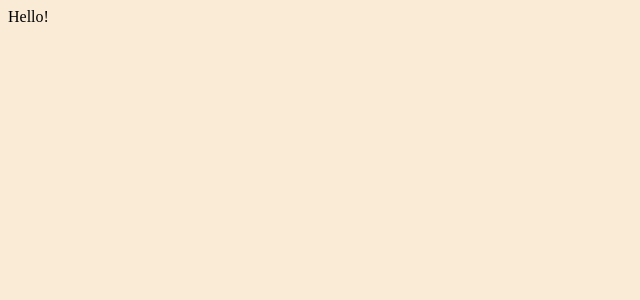
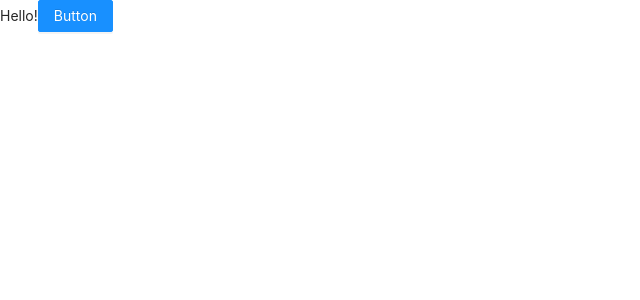
Before and after one commit to js5323/react-ts-quick-starter, a React app: page / in a window 1280 px wide. Shown: the top 300 px of the page, without its empty margins (0-640 px from the left). Built offline with nearby package versions, Linux system fonts and the light colour scheme.

Commit message:
feat: add ant

```diff
--- a/package.json
+++ b/package.json
@@ -108,6 +108,7 @@
   ],
   "dependencies": {
     "@babel/runtime-corejs3": "^7.11.2",
+    "antd": "^4.6.1",
     "react": "^16.13.1",
     "react-dom": "^16.13.1"
   }
--- a/src/app.less
+++ b/src/app.less
@@ -1,7 +1 @@
-body {
-  background-color: antiquewhite;
-}
-
-.box {
-  display: flex;
-}
+@import '~antd/dist/antd.less';
--- a/src/app.tsx
+++ b/src/app.tsx
@@ -1,12 +1,12 @@
-import React from 'react';
-import './app.less';
+import React, { FC } from 'react';
+import { Button } from 'antd';
+import './App.less';
 
-function App() {
-  return (
-    <div className='app'>
-      <span>Hello!</span>
-    </div>
-  );
-}
+const App: FC = () => (
+  <div className='app'>
+    <span>Hello!</span>
+    <Button type='primary'>Button</Button>
+  </div>
+);
 
 export default App;
--- a/src/index.tsx
+++ b/src/index.tsx
@@ -1,6 +1,6 @@
 import React from 'react';
 import ReactDOM from 'react-dom';
-import App from './app';
+import App from './App';
 
 if (module && module.hot) {
   module.hot.accept();
```
Also changed, not shown: 4 other files (tests, documents, lock files or other folders).
